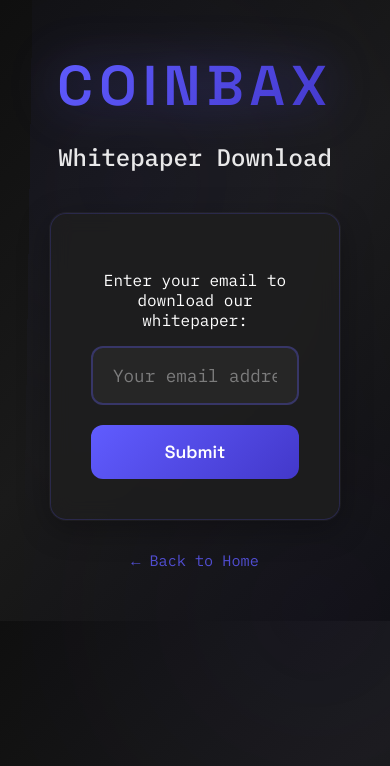
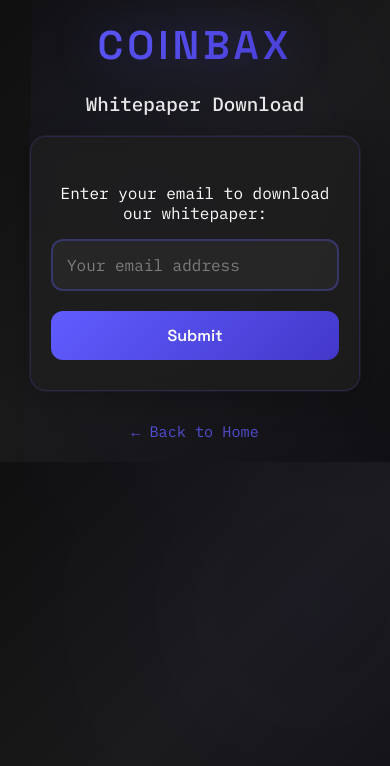
Before and after one commit to coinbax/cbax-website, a plain HTML site: page whitepaper.html in a window 390 px wide. Drawn offline with Linux system fonts and the light colour scheme.

Commit message:
Add mobile responsive styles to whitepaper page

```diff
--- a/whitepaper.html
+++ b/whitepaper.html
@@ -192,6 +192,33 @@
             0% { transform: rotate(0deg); }
             100% { transform: rotate(360deg); }
         }
+
+        /* Mobile responsive styles */
+        @media (max-width: 768px) {
+            body {
+                padding: 20px;
+            }
+
+            .logo {
+                font-size: 2.5rem;
+                letter-spacing: 4px;
+            }
+
+            .form-container {
+                padding: 30px 20px;
+                margin: 0 10px;
+            }
+
+            .message {
+                font-size: 1.2rem;
+                margin-bottom: 20px;
+            }
+
+            input, button {
+                padding: 14px;
+                font-size: 1rem;
+            }
+        }
     </style>
 </head>
 <body>
```
